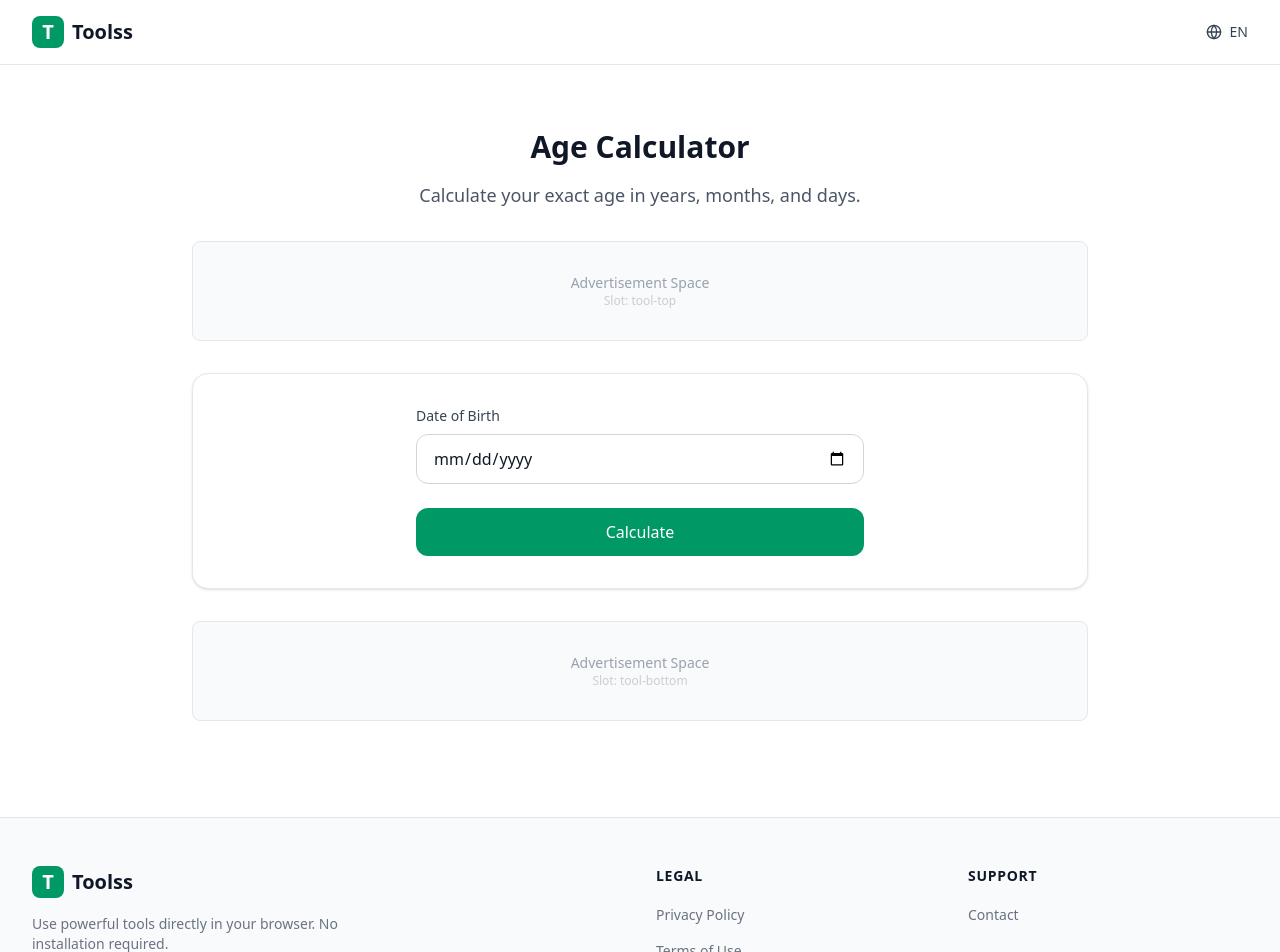
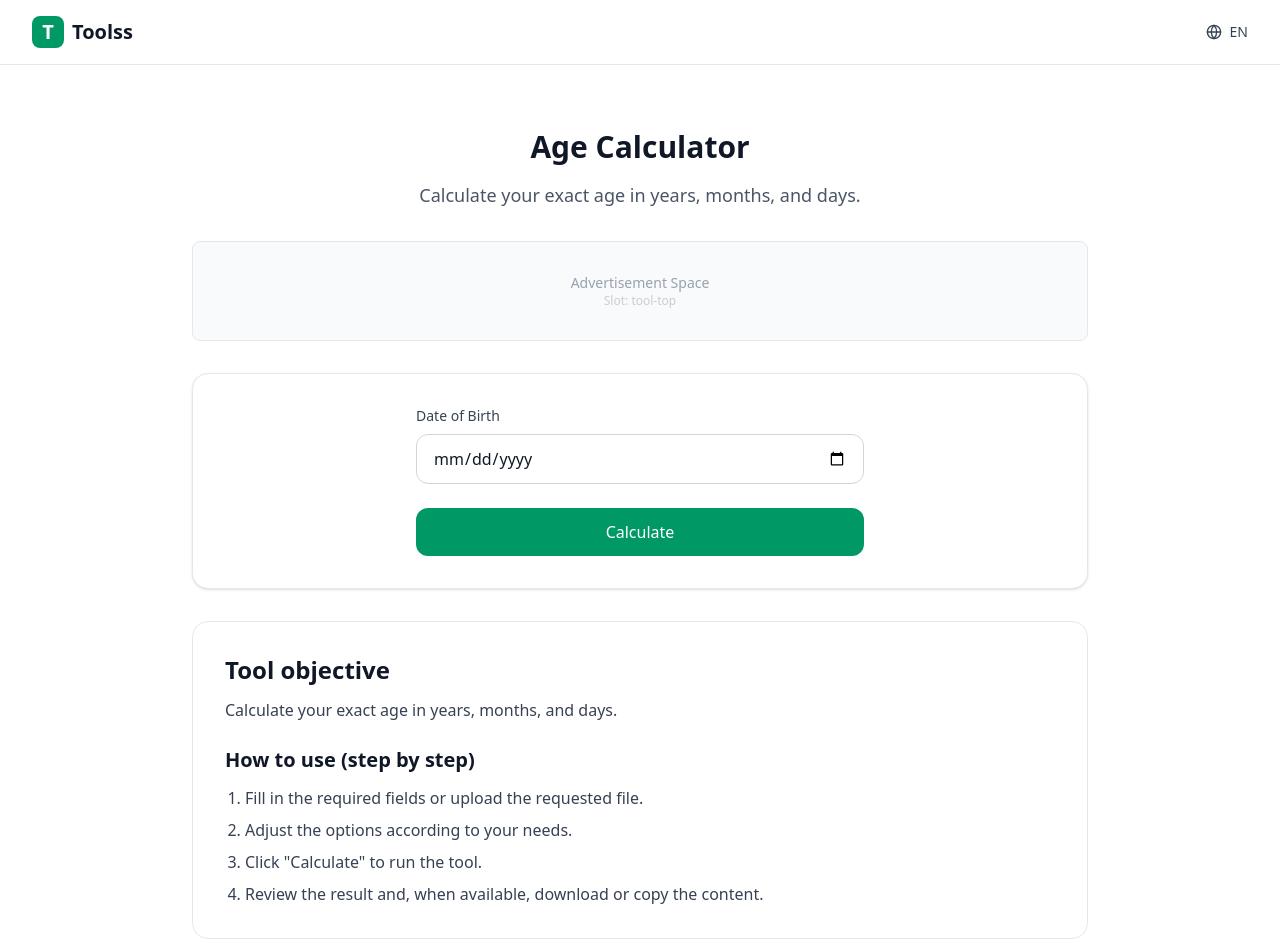
Before and after one commit to dudu841/AllTools-site, a React (Vite) app: page /en/age-calculator in a window 1280 px wide. Shown: the top 952 px of the page. Built offline with nearby package versions, Linux system fonts and the light colour scheme.

Commit message:
Add objective and step-by-step usage for all tools

```diff
--- a/src/locales/en.json
+++ b/src/locales/en.json
@@ -149,7 +149,14 @@
     "reset": "Reset",
     "supported-images": "JPG, PNG, WebP up to 10MB",
     "supported-pdfs": "PDF up to 50MB",
-    "inDevelopment": "This tool is currently in development. Please check back later for updates."
+    "objectiveTitle": "Tool objective",
+    "howToUseTitle": "How to use (step by step)",
+    "guide": {
+      "step1": "Fill in the required fields or upload the requested file.",
+      "step2": "Adjust the options according to your needs.",
+      "step3": "Click \"{{action}}\" to run the tool.",
+      "step4": "Review the result and, when available, download or copy the content."
+    }
   },
   "legal": {
     "privacy": {
--- a/src/locales/es.json
+++ b/src/locales/es.json
@@ -149,7 +149,14 @@
     "reset": "Restablecer",
     "supported-images": "JPG, PNG, WebP hasta 10MB",
     "supported-pdfs": "PDF hasta 50MB",
-    "inDevelopment": "Esta herramienta está en desarrollo en este momento. Vuelve pronto para novedades."
+    "objectiveTitle": "Objetivo de la herramienta",
+    "howToUseTitle": "Cómo usar (paso a paso)",
+    "guide": {
+      "step1": "Completa los campos necesarios o sube el archivo solicitado.",
+      "step2": "Ajusta las opciones según tu necesidad.",
+      "step3": "Haz clic en \"{{action}}\" para ejecutar la herramienta.",
+      "step4": "Revisa el resultado y, si está disponible, descarga o copia el contenido."
+    }
   },
   "legal": {
     "privacy": {
--- a/src/locales/pt.json
+++ b/src/locales/pt.json
@@ -149,7 +149,14 @@
     "reset": "Redefinir",
     "supported-images": "JPG, PNG, WebP até 10MB",
     "supported-pdfs": "PDF até 50MB",
-    "inDevelopment": "Esta ferramenta está em desenvolvimento no momento. Volte em breve para novidades."
+    "objectiveTitle": "Objetivo da ferramenta",
+    "howToUseTitle": "Como usar (passo a passo)",
+    "guide": {
+      "step1": "Preencha os campos necessários ou envie o arquivo solicitado.",
+      "step2": "Ajuste as opções conforme a sua necessidade.",
+      "step3": "Clique em \"{{action}}\" para executar a ferramenta.",
+      "step4": "Confira o resultado e, se disponível, baixe ou copie o conteúdo."
+    }
   },
   "legal": {
     "privacy": {
--- a/src/pages/ToolWrapper.tsx
+++ b/src/pages/ToolWrapper.tsx
@@ -49,9 +49,25 @@ const toolComponents: Record<ToolId, React.FC> = {
   "unit-converter": UnitConverter,
 };
 
+function getPrimaryActionKey(toolId: ToolId): "common.convert" | "common.compress" | "common.calculate" | "common.generate" {
+  if (["pdf-to-word", "word-to-pdf", "convert-image", "unit-converter"].includes(toolId)) {
+    return "common.convert";
+  }
+
+  if (["compress-pdf", "compress-image"].includes(toolId)) {
+    return "common.compress";
+  }
+
+  if (["compound-interest", "loan-simulator", "percentage-calculator", "age-calculator"].includes(toolId)) {
+    return "common.calculate";
+  }
+
+  return "common.generate";
+}
+
 export default function ToolWrapper() {
   const { lang, toolPath } = useParams<{ lang: string; toolPath: string }>();
-  const { t, i18n } = useTranslation();
+  const { t } = useTranslation();
 
   // Find the tool ID based on the path and language
   let currentToolId: ToolId | null = null;
@@ -67,6 +83,7 @@ export default function ToolWrapper() {
   }
 
   const ToolComponent = toolComponents[currentToolId];
+  const primaryAction = t(getPrimaryActionKey(currentToolId));
 
   return (
     <div className="w-full max-w-4xl mx-auto py-8">
@@ -90,6 +107,19 @@ export default function ToolWrapper() {
         <ToolComponent />
       </div>
 
+      <section className="mt-8 rounded-2xl border border-gray-200 bg-white p-6 md:p-8">
+        <h2 className="text-2xl font-bold text-gray-900">{t("common.objectiveTitle")}</h2>
+        <p className="mt-3 text-gray-700">{t(`tools.${currentToolId}.desc`)}</p>
+
+        <h3 className="mt-6 text-xl font-semibold text-gray-900">{t("common.howToUseTitle")}</h3>
+        <ol className="mt-3 list-decimal space-y-2 pl-5 text-gray-700">
+          <li>{t("common.guide.step1")}</li>
+          <li>{t("common.guide.step2")}</li>
+          <li>{t("common.guide.step3", { action: primaryAction })}</li>
+          <li>{t("common.guide.step4")}</li>
+        </ol>
+      </section>
+
       <AdBanner slotId="tool-bottom" className="mt-8" />
     </div>
   );
--- a/src/tools/PlaceholderTool.tsx
+++ b/src/tools/PlaceholderTool.tsx
@@ -32,9 +32,7 @@ export default function PlaceholderTool() {
           <h3 className="text-xl font-semibold text-gray-900 mb-2">
             {t("common.upload")}
           </h3>
-          <p className="text-gray-500 mb-8 max-w-md mx-auto">
-            {t("common.inDevelopment")}
-          </p>
+          <p className="text-gray-500 mb-8 max-w-md mx-auto">{t("common.supported-pdfs")}</p>
           <button className="px-6 py-3 bg-emerald-600 text-white font-medium rounded-xl hover:bg-emerald-700 transition-colors pointer-events-none">
             {t("common.upload")}
           </button>
@@ -43,8 +41,8 @@ export default function PlaceholderTool() {
         <div className="w-full max-w-md p-8 bg-gray-50 rounded-2xl border border-gray-200">
           <FileIcon className="w-16 h-16 text-emerald-500 mx-auto mb-4" />
           <p className="font-medium text-gray-900 truncate mb-2">{file.name}</p>
-          <div className="p-4 bg-amber-50 text-amber-800 rounded-lg text-sm mb-6 border border-amber-200">
-            {t("common.inDevelopment")}
+          <div className="p-4 bg-emerald-50 text-emerald-700 rounded-lg text-sm mb-6 border border-emerald-200">
+            {t("common.result")}: {t("common.processing")}
           </div>
           <button
             onClick={() => setFile(null)}
```
